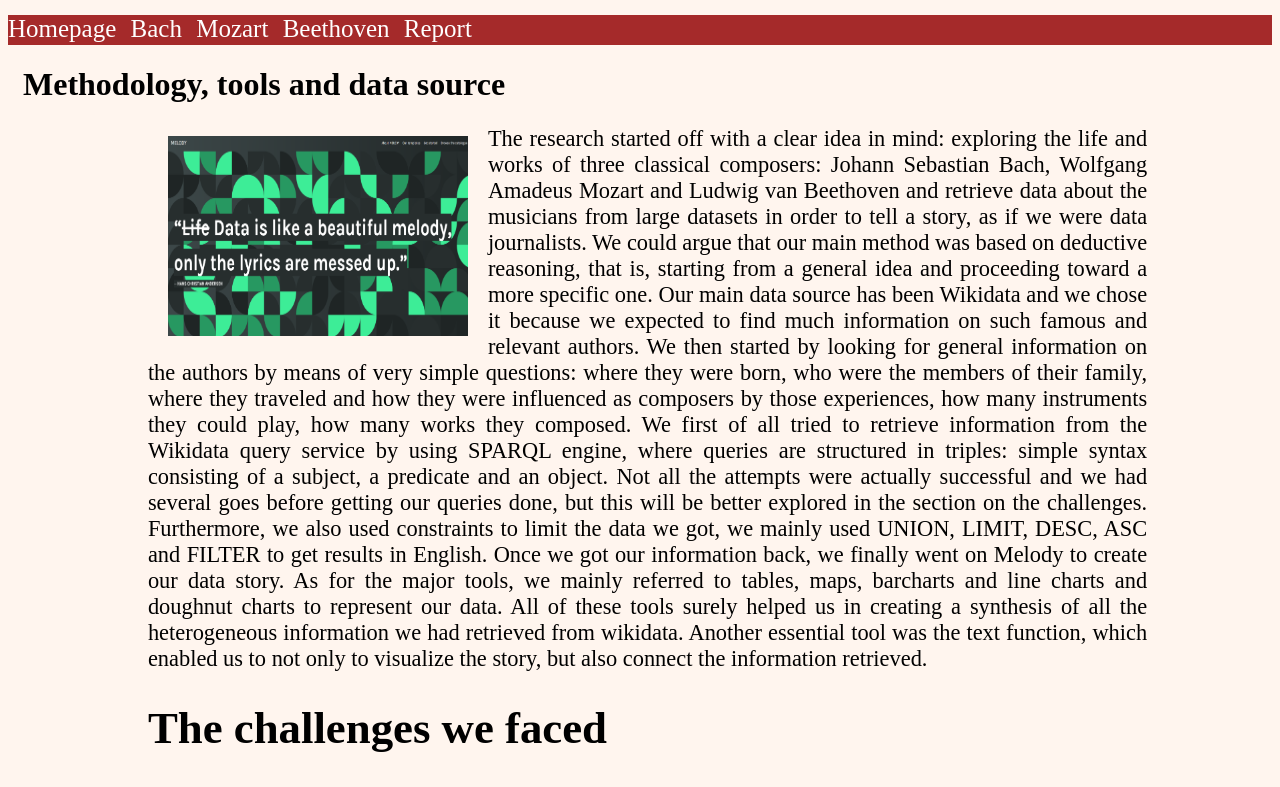
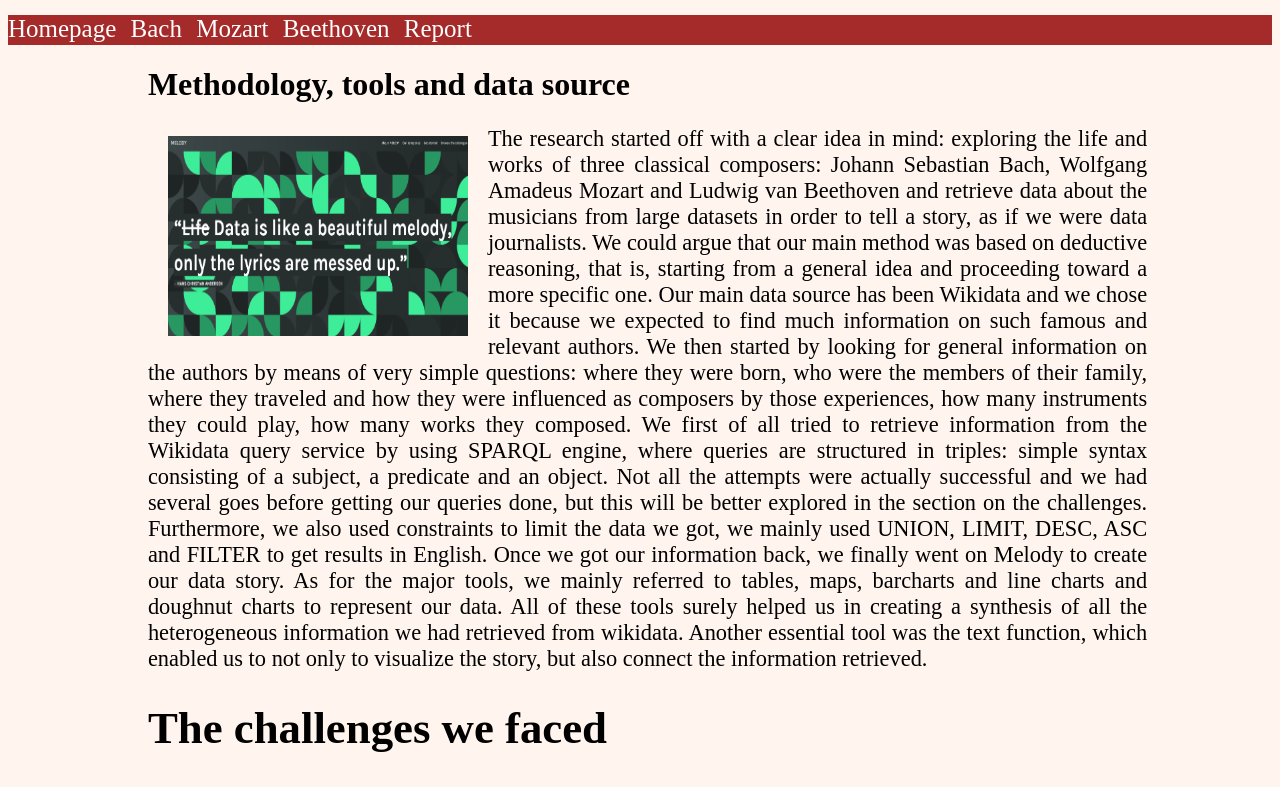
Before and after one commit to aurorapianelli/report, a plain HTML site: page index.html in a window 1280 px wide. Shown: the top 787 px of the page. Drawn offline with Linux system fonts and the light colour scheme.

Commit message:
Update index.html

```diff
--- a/index.html
+++ b/index.html
@@ -34,7 +34,7 @@
 	</div>
 
 
-<h1> Methodology, tools and data source </h1>
+<h1 style='margin-right:10%;margin-left:10%;'> Methodology, tools and data source </h1>
 <p align='justify'> <div style='font-size:140%; text-align:justify;margin-right:10%;margin-left:10%;'>
 <img src='Melody.png' width='300' height='200' hspace='20' vspace='10' align='left'>
 <p>The research started off with a clear idea in mind: exploring the life and works of three classical composers: Johann Sebastian Bach, Wolfgang Amadeus Mozart and Ludwig van Beethoven and retrieve data about the musicians from large datasets in order to tell a story, as if we were data journalists. We could argue that our main method was based on deductive reasoning, that is, starting from a general idea and proceeding toward a more specific one.
```
